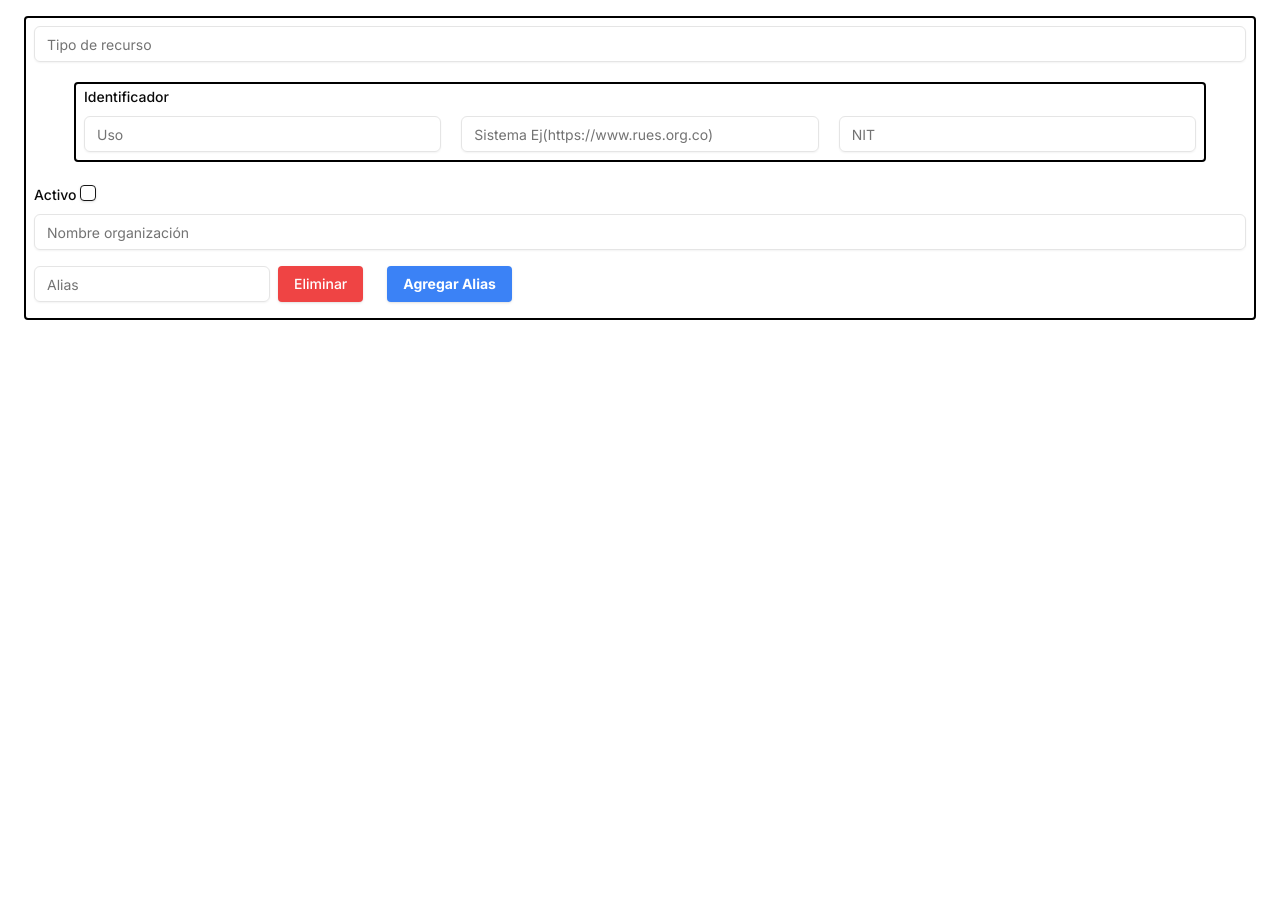
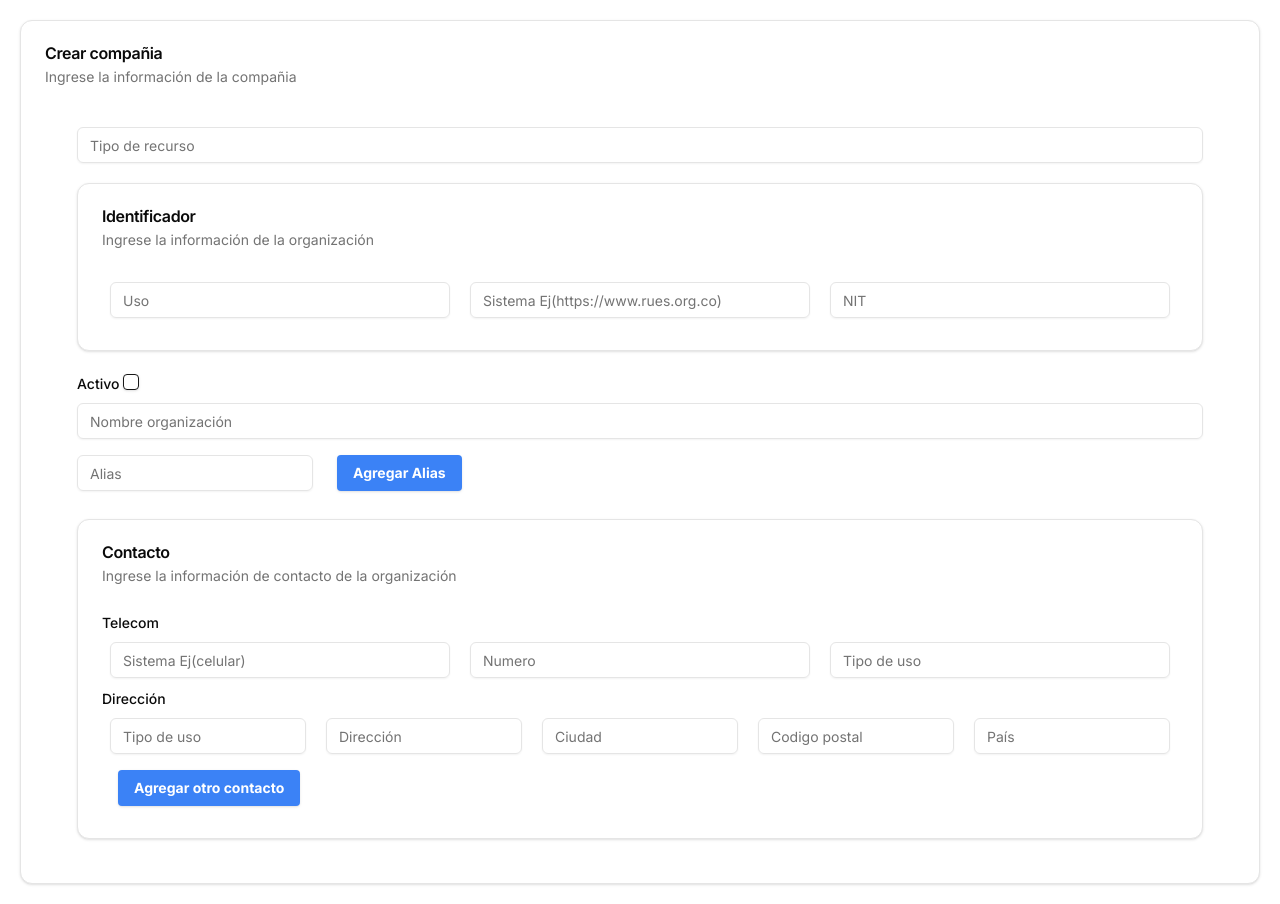
Before and after one commit to TheNaFeR02/pf_ohs, a Next.js app: page /companies in a window 1280 px wide. Before the commit the page ends 800 px from the top, so only its background shows below. Built offline with nearby package versions, Linux system fonts and the light colour scheme.

Commit message:
contact information

```diff
--- /dev/null
+++ b/src/components/ui/card.tsx
@@ -0,0 +1,76 @@
+import * as React from "react"
+
+import { cn } from "@/lib/utils"
+
+const Card = React.forwardRef<
+  HTMLDivElement,
+  React.HTMLAttributes<HTMLDivElement>
+>(({ className, ...props }, ref) => (
+  <div
+    ref={ref}
+    className={cn(
+      "rounded-xl border bg-card text-card-foreground shadow",
+      className
+    )}
+    {...props}
+  />
+))
+Card.displayName = "Card"
+
+const CardHeader = React.forwardRef<
+  HTMLDivElement,
+  React.HTMLAttributes<HTMLDivElement>
+>(({ className, ...props }, ref) => (
+  <div
+    ref={ref}
+    className={cn("flex flex-col space-y-1.5 p-6", className)}
+    {...props}
+  />
+))
+CardHeader.displayName = "CardHeader"
+
+const CardTitle = React.forwardRef<
+  HTMLParagraphElement,
+  React.HTMLAttributes<HTMLHeadingElement>
+>(({ className, ...props }, ref) => (
+  <h3
+    ref={ref}
+    className={cn("font-semibold leading-none tracking-tight", className)}
+    {...props}
+  />
+))
+CardTitle.displayName = "CardTitle"
+
+const CardDescription = React.forwardRef<
+  HTMLParagraphElement,
+  React.HTMLAttributes<HTMLParagraphElement>
+>(({ className, ...props }, ref) => (
+  <p
+    ref={ref}
+    className={cn("text-sm text-muted-foreground", className)}
+    {...props}
+  />
+))
+CardDescription.displayName = "CardDescription"
+
+const CardContent = React.forwardRef<
+  HTMLDivElement,
+  React.HTMLAttributes<HTMLDivElement>
+>(({ className, ...props }, ref) => (
+  <div ref={ref} className={cn("p-6 pt-0", className)} {...props} />
+))
+CardContent.displayName = "CardContent"
+
+const CardFooter = React.forwardRef<
+  HTMLDivElement,
+  React.HTMLAttributes<HTMLDivElement>
+>(({ className, ...props }, ref) => (
+  <div
+    ref={ref}
+    className={cn("flex items-center p-6 pt-0", className)}
+    {...props}
+  />
+))
+CardFooter.displayName = "CardFooter"
+
+export { Card, CardHeader, CardFooter, CardTitle, CardDescription, CardContent }
--- a/src/features/companies/create_companies/components/OrganizationInput.tsx
+++ b/src/features/companies/create_companies/components/OrganizationInput.tsx
@@ -6,9 +6,25 @@ import { Checkbox } from "@/components/ui/checkbox";
 import { Label } from "@/components/ui/label";
 import AliasInput from "./alias";
 
+import {
+  Card,
+  CardContent,
+  CardDescription,
+  CardFooter,
+  CardHeader,
+  CardTitle,
+} from "@/components/ui/card"
+import ContactInput from "./contact";
+
 const OrganizationInput = () => {
   return (
-    <div className="border-2 border-black rounded my-4 mx-6">
+    <Card className="m-5">
+      <CardHeader>
+        <CardTitle>Crear compañia</CardTitle>
+        <CardDescription>Ingrese la información de la compañia</CardDescription>
+      </CardHeader>
+      <CardContent>
+        <div className="my-4 mx-6">
           <div className="my-2 mx-2" >
 
             <Input placeholder="Tipo de recurso" type="text" />
@@ -17,8 +33,11 @@ const OrganizationInput = () => {
             <Checkbox id="terms1"/>
             <Input placeholder="Nombre organización" type="text" className="my-2"/>
             <AliasInput />
+            <ContactInput/>
           </div>
         </div>
+      </CardContent>
+    </Card>
   );
 };
 
--- a/src/features/companies/create_companies/components/alias.tsx
+++ b/src/features/companies/create_companies/components/alias.tsx
@@ -32,14 +32,16 @@ const AliasInput = () => {
             type="text"
             value={alias}
             onChange={(e) => handleAliasChange(index, e.target.value)}
-            className="my-2 w-23"
+            className="my-2 mr-2 w-23"
           />
+          {index !== 0 && (
           <Button
             onClick={() => handleRemoveAlias(index)}
             className="ml-2 my-1 mx-2 bg-red-500 text-white rounded hover:bg-red-700"
           >
             Eliminar
           </Button>
+          )}
         </div>
       ))}
       {aliases.length < 3 && (
--- a/src/features/companies/create_companies/components/contact.tsx
+++ b/src/features/companies/create_companies/components/contact.tsx
@@ -0,0 +1,107 @@
+import React, { useState } from "react";
+import { Input } from "@/components/ui/input";
+import { Label } from "@/components/ui/label";
+import {
+  Card,
+  CardContent,
+  CardDescription,
+  CardFooter,
+  CardHeader,
+  CardTitle,
+} from "@/components/ui/card";
+import { Button } from "@/components/ui/button";
+
+const ContactInput = () => {
+  const [contacts, setContacts] = useState([{ id: 1 }]);
+
+  const addContact = () => {
+    const newId = contacts.length + 1;
+    setContacts([...contacts, { id: newId }]);
+  };
+
+  const removeContact = (idToRemove: number) => {
+    setContacts(contacts.filter(contact => contact.id !== idToRemove));
+  };
+
+  return (
+    <Card className="my-5">
+      <CardHeader>
+        <CardTitle>Contacto</CardTitle>
+        <CardDescription>
+          Ingrese la información de contacto de la organización
+        </CardDescription>
+      </CardHeader>
+      <CardContent>
+        {contacts.map((contact, index) => (
+          <div key={contact.id}>
+            <Label htmlFor={`contact-${contact.id}-telecom`} className="my-2 mr-1">
+              Telecom
+            </Label>
+            <div className="flex flex-row mx-2 my-2">
+              <Input
+                id={`contact-${contact.id}-telecom`}
+                placeholder="Sistema Ej(celular)"
+                type="text"
+                className="mr-5"
+              />
+              <Input
+                id={`contact-${contact.id}-numero`}
+                placeholder="Numero"
+                type="text"
+                className="mr-5"
+              />
+              <Input
+                id={`contact-${contact.id}-uso`}
+                placeholder="Tipo de uso"
+                type="text"
+                className=""
+              />
+            </div>
+            <Label htmlFor={`contact-${contact.id}-direccion`} className="my-2 mr-1">
+              Dirección
+            </Label>
+            <div className="flex flex-row mx-2 my-2">
+              <Input
+                id={`contact-${contact.id}-uso-direccion`}
+                placeholder="Tipo de uso"
+                type="text"
+                className="mr-5"
+                />
+              <Input
+                id={`contact-${contact.id}-direccion`}
+                placeholder="Dirección"
+                type="text"
+                className="mr-5"
+                />
+              <Input
+                id={`contact-${contact.id}-ciudad`}
+                placeholder="Ciudad"
+                type="text"
+                className="mr-5"
+                />
+              <Input
+                id={`contact-${contact.id}-codigo-postal`}
+                placeholder="Codigo postal"
+                type="text"
+                className="mr-5"
+                />
+              <Input
+                id={`contact-${contact.id}-pais`}
+                placeholder="País"
+                type="text"
+                className=""
+                />
+            </div>
+            {index !== 0 && ( // Agrega un botón de eliminación solo para contactos adicionales
+              <Button onClick={() => removeContact(contact.id) } className="ml-2 my-1 mx-2 bg-red-500 text-white rounded hover:bg-red-700">Eliminar contacto</Button>
+            )}
+          </div>
+
+        ))}
+        <Button onClick={addContact} className="bg-blue-500 hover:bg-blue-700 text-white font-bold my-2 mx-4 rounded mt-2" >Agregar otro contacto</Button>
+      </CardContent>
+    </Card>
+  );
+};
+
+export default ContactInput;
--- a/src/features/companies/create_companies/components/formDone.tsx
+++ b/src/features/companies/create_companies/components/formDone.tsx
@@ -58,7 +58,6 @@ export function InputForm() {
   return (
     <Form {...form}>
       <form onSubmit={form.handleSubmit(onSubmit)} className="space-y-6">
-      {form.formState.isDirty && "dirty"}
         <FormField>
             <OrganizationInput></OrganizationInput>
         </FormField>
--- a/src/features/companies/create_companies/components/identifierInput.tsx
+++ b/src/features/companies/create_companies/components/identifierInput.tsx
@@ -2,17 +2,30 @@ import React from "react";
 import { Input } from "@/components/ui/input";
 import { Label } from "@/components/ui/label";
 
+import {
+  Card,
+  CardContent,
+  CardDescription,
+  CardFooter,
+  CardHeader,
+  CardTitle,
+} from "@/components/ui/card"
+
 const IdentifierInput = () => {
     return (
-      <div className=" my-5 mx-10 border-2 border-black rounded" >
-        <Label className="mx-2 my-2">Identificador</Label>
-        <div className="flex flex-row mx-2 my-2">
-            <Input placeholder="Uso" type="text" className="mr-5"/>
-            <Input placeholder="Sistema Ej(https://www.rues.org.co)" type="text" className="mr-5"/>
-            <Input placeholder="NIT" type="text" className=""/>
-        </div>
-
-      </div>
+      <Card className="my-5">
+        <CardHeader>
+          <CardTitle>Identificador</CardTitle>
+          <CardDescription>Ingrese la información de la organización</CardDescription>
+        </CardHeader>
+        <CardContent>
+            <div className="flex flex-row mx-2 my-2">
+                <Input placeholder="Uso" type="text" className="mr-5"/>
+                <Input placeholder="Sistema Ej(https://www.rues.org.co)" type="text" className="mr-5"/>
+                <Input placeholder="NIT" type="text" className=""/>
+            </div>
+        </CardContent>
+      </Card>
     );
 };
 
```
Lines whose indentation alone changed are shown as unchanged.
